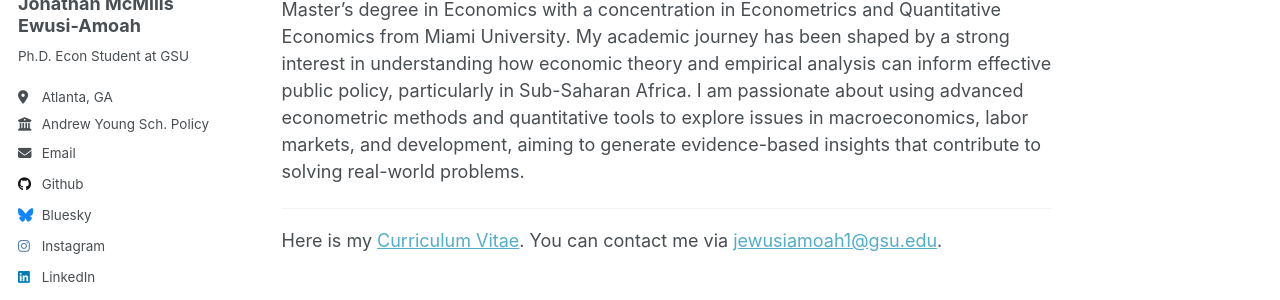
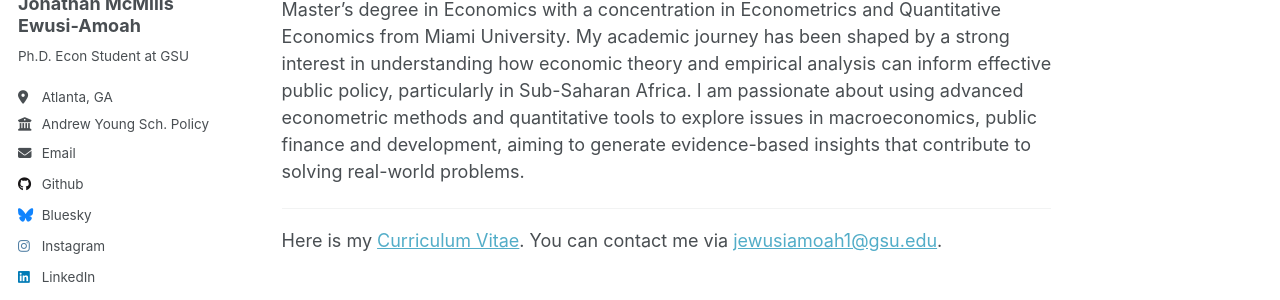
Before and after one commit to JonathanMcMills/JonathanMcMills.github.io, a Jekyll site: the page built from _pages/about.md, in a window 1280 px wide. Shown: the part 257-557 px from the top of the page. Built offline with Jekyll 4.4.1, drawn with Linux system fonts in a browser that asks for light colours; some of the changed text lies outside the part shown.

Commit message:
Update about.md

```diff
--- a/_pages/about.md
+++ b/_pages/about.md
@@ -10,7 +10,7 @@ redirect_from:
 I am a first-year Ph.D. student in Economics at the [Georgia State University](https://www.gsu.edu/program/economics-phd/).
 
 
-Before beginning my Ph.D. program in Economics at Georgia State University, I earned a Bachelor’s degree in Economics and Statistics from the University of Ghana, followed by a Master’s degree in Economics with a concentration in Econometrics and Quantitative Economics from Miami University. My academic journey has been shaped by a strong interest in understanding how economic theory and empirical analysis can inform effective public policy, particularly in Sub-Saharan Africa. I am passionate about using advanced econometric methods and quantitative tools to explore issues in macroeconomics, labor markets, and development, aiming to generate evidence-based insights that contribute to solving real-world problems.
+Before beginning my Ph.D. program in Economics at Georgia State University, I earned a Bachelor’s degree in Economics and Statistics from the University of Ghana, followed by a Master’s degree in Economics with a concentration in Econometrics and Quantitative Economics from Miami University. My academic journey has been shaped by a strong interest in understanding how economic theory and empirical analysis can inform effective public policy, particularly in Sub-Saharan Africa. I am passionate about using advanced econometric methods and quantitative tools to explore issues in macroeconomics, public finance and development, aiming to generate evidence-based insights that contribute to solving real-world problems.
 
 
 ---
```
